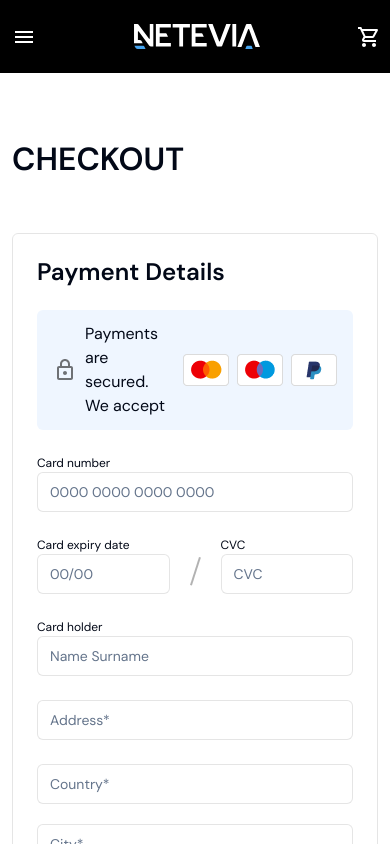
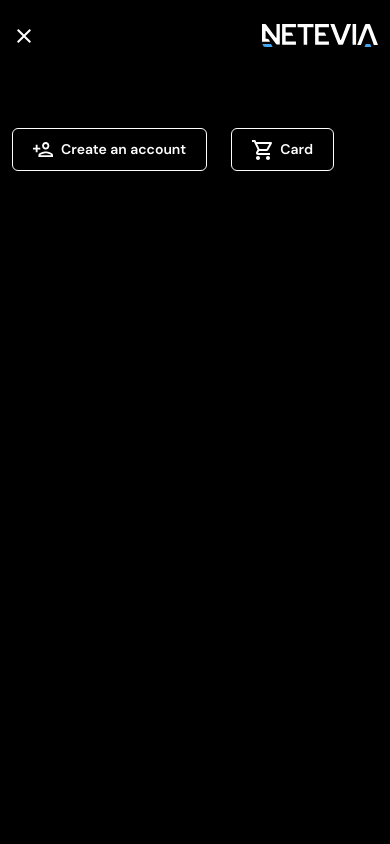
Before and after one commit to DiyorbekTursunov/Dolce-Gobbana, a Next.js app: page /check_out in a window 390 px wide. Both pictures are taken after a click on the button 24 px from the left and 36 px from the top of the page. Shown: the top 844 px of the page. Built offline with nearby package versions, Linux system fonts and the light colour scheme.

Commit message:
done navbar menu bar

```diff
--- a/app/check_out/page.tsx
+++ b/app/check_out/page.tsx
@@ -47,9 +47,13 @@ export default function CheckOut() {
                     <div className="border-[1px] border-[#0000001A] rounded-[6px] py-[20px] px-6  flex flex-col h-full">
                         <h2 className='font-semibold text-[24px] mb-[20px]'>Payment Details</h2>
                         <div className='flex flex-col gap-6'>
-                            <div className='flex items-center gap-2 bg-[#EFF6FF] py-3 px-4 rounded-[6px]'>
+                            <div className='flex flex-wrap items-center gap-2 bg-[#EFF6FF] py-3 px-4 rounded-[6px]'>
+                                <div className='flex gap-2'>
                                     <Image src={lock_outlined_icon} alt='lock outlined icon' />
-                                <span>Payments are secured. We accept</span>
+                                    <span>
+                                        Payments are secured. We accept
+                                    </span>
+                                </div>
                                 <Image src={Mastercard} alt='Mastercard icon' />
                                 <Image src={Maestro} alt='Maestro icon' />
                                 <Image src={PayPal} alt='PayPal icon' />
@@ -114,7 +118,7 @@ export default function CheckOut() {
                     </div>
                 </section>
             </div>
-            <div className='w-full border-[1px] border-[#0000001A] rounded-[6px]  p-[20px] mb-6'>
+            <div className='w-full border-[1px] border-[#0000001A] rounded-[6px] p-6'>
                 <div className='flex justify-between'>
                     <h2 className='text-[24px] font-semibold'>Terms and conditions</h2>
                     <Button onClick={() => setdescrIsOpen(!descrIsOpen)}>
@@ -122,7 +126,6 @@ export default function CheckOut() {
                     </Button>
                 </div>
                 {descrIsOpen && (
-                    <div>
                     <div className="mt-6">
                         <p className="mb-3">SXSW, LLC (“SXSW”) is proud to produce our family of events in-person including, without limitation, SXSW® Conference & Festivals and SXSW EDU® Conference & Festival collectively referred to herein as the “Event(s)”.</p>
                         <p className="mb-6">These SXSW Participation and Credentials Terms and Conditions (the “Terms”) apply to (i) you and any individual or entity that you are engaging in a transaction on behalf of to participate in any SXSW Events (“you” “your” or “Participant”), (ii) such Participant’s application for involvement in the Events (“Application(s)”) and (iii) Participant’s registration, attendance, participation, and/or enrollment, including, without limitation, purchase and/or possession of any SXSW Event entry or access credentials or permissions whether physical or digital, such as wristbands for the SXSW Music Festival and/or SXSW Film Festival (collectively referred to as “Wristbands”), badges, tickets, passes, and giveaways (Wristbands, tickets, passes, permissions and badges are collectively referred to herein as “Credentials”). By clicking “I Agree to the Above Terms & Conditions” below, by using any other electronic mechanism presented to signify acceptance, or by obtaining Credentials you acknowledge and agree to these Terms.</p>
@@ -132,7 +135,7 @@ export default function CheckOut() {
                                 <p>These Terms contain important information regarding limitations of our liability, your indemnification obligations, the law governing, and mandatory dispute resolution procedures related to, your Credentials, application and/or participation in the Event(s). These Terms also include a class action waiver and require binding arbitration on an individual basis to resolve disputes, rather than lawsuits in court and jury trials.</p>
                             </li>
                         </ul>
-                            <ul className="mt-3 ml-6 flex flex-col gap-3">
+                        <ul className="mt-3 ml-6 flex flex-col gap-3 max-sm:text-[12px]">
                             <li>
                                 <p>a. New Credentials. Paragraphs 1-23 herein apply in full if Participant is obtaining Credentials for an Event occurring in 2024.</p>
                             </li>
@@ -286,7 +289,6 @@ export default function CheckOut() {
                             </li>
                         </ul >
                     </div >
-                    </div >
                 )}
             </div>
         </main>
--- a/app/my_card/page.tsx
+++ b/app/my_card/page.tsx
@@ -10,6 +10,9 @@ import { tickets_Type } from "@/types/types";
 import CheckOutCard from "@/components/ui_elements/check_out_card";
 import { useEffect, useState } from "react";
 import { useRouter } from "next/navigation";
+//toastify
+import { ToastContainer, toast } from 'react-toastify';
+import 'react-toastify/dist/ReactToastify.css';
 
 export default function MyCard() {
     const [tickets, setTickets] = useState<tickets_Type[]>([]);
@@ -54,6 +57,7 @@ export default function MyCard() {
     function hendelDelete(ticketName: string) {
         const deletedTicktes = tickets.filter(ticket => ticket.name !== ticketName)
         setTicketsToStorage(deletedTicktes)
+        toast.info("Ticket removed");
     }
 
 
@@ -67,10 +71,10 @@ export default function MyCard() {
         setTickets(value);
     }
 
-
     return (
+        <>
+            <ToastContainer />
             <main className="max-w-[1240px] mx-auto mt-[62px] px-3">
-
                 {tickets.length ? <>
                     <h1 className="font-semibold text-[32px] uppercase mb-8">Review your items</h1>
                     <div className="mb-[78px] flex justify-between md:flex-row sm:flex-col gap-3 max-sm:gap-12 max-sm:flex-col h-full">
@@ -129,5 +133,6 @@ export default function MyCard() {
                         <h1 className="uppercase font-black text-[70px] opacity-40 max-sm:text-[50px]">No Tickets</h1>
                     </div>}
             </main>
+        </>
     )
 }
--- a/components/ui_elements/check_out_card.tsx
+++ b/components/ui_elements/check_out_card.tsx
@@ -6,7 +6,6 @@ import Image from "next/image";
 import icon_card from '../images/svg/icons/shop_bag.svg'
 import arrow_right_icon from '../images/svg/icons/arrow_right.svg'
 import { useRouter } from "next/navigation";
-import { tickets_Type } from "@/types/types";
 
 interface purchaseTitleProps {
     purchase_title: string,
@@ -28,22 +27,6 @@ export default function CheckOutCard({ tickets }: { tickets: purchaseTitleProps[
         tickets.forEach(ticket => total_price += ticket.original_price * ticket.ticket_count);
         return total_price;
     }
-
-
-    const newTickets = tickets.map((e: purchaseTitleProps) => {
-        const newTicket = {
-            name: e.name,
-            original_price: e.original_price,
-            ticket_count: e.ticket_count,
-            discounted_price: e.discounted_price,
-            discount: e.discount,
-        }
-        return newTicket
-    })
-
-
-
-
 
 
     return (
--- a/components/ui_elements/get_ticket_body.tsx
+++ b/components/ui_elements/get_ticket_body.tsx
@@ -8,7 +8,7 @@ import plus_icon from '../images/svg/icons/icon_plus.svg'
 import minus_icon from '../images/svg/icons/icon_minus.svg'
 import PurchaseCard from "./purchase_card";
 import { ticket_data_general_attendees, ticket_data_press_pass, ticket_data_startup_pass, ticket_data_vip_pass } from "@/helpers/data/tickets_data";
-import { useEffect, useState } from "react";
+import { useState } from "react";
 
 type GetTicketBodyProps = {
     SelectedButton: string;
--- /dev/null
+++ b/components/ui_elements/menu.tsx
@@ -0,0 +1,43 @@
+"use client"
+//components
+import { Button } from '../ui/button'
+import Link from 'next/link'
+import Image from 'next/image'
+//images
+import close_icon from '../images/svg/icons/close_icon.svg'
+import logo from '../images/logo.svg'
+import create_account from '../images/svg/icons/create_account.svg'
+import shop_bag from '../images/svg/icons/shop_bag.svg'
+import { useRouter } from 'next/navigation'
+
+interface NavbarMenuProps {
+    setmenuIsOpen: (isOpen: boolean) => void
+  }
+
+
+export default function NavbarMenu({ setmenuIsOpen }: NavbarMenuProps) {
+    const router = useRouter()
+
+    return (
+        <div className='md:hidden sm:block w-full h-screen fixed bg-[#000] py-6 px-3 z-50'>
+            <div className='flex justify-between'>
+                <Button onClick={() => setmenuIsOpen(false)}>
+                    <Image src={close_icon} alt='close icon' />
+                </Button>
+                <Link href={'/'} onClick={() => setmenuIsOpen(false)}>
+                    <Image src={logo} alt='site logo' className='w-[116.26px]' />
+                </Link>
+            </div>
+            <div className='flex w-full justify-center max-sm:justify-start mt-20 flex-wrap gap-6'>
+                <Button className='px-[40px] py-[13px] max-sm:px-[20px] max-sm:py-[10px] max-sm:text-[14px] flex gap-2 font-semibold text-[16px]' variant="outline" onClick={() => { router.push("/register"), setmenuIsOpen(false) }}>
+                    <Image src={create_account} alt='Create an account icon' className='max-sm:w-[20px]' />
+                    Create an account
+                </Button>
+                <Button className='px-[40px] py-[13px] max-sm:px-[20px] max-sm:py-[10px] max-sm:text-[14px] flex gap-2 font-semibold text-[16px]' variant="outline" onClick={() => { router.push("/my_card"), setmenuIsOpen(false) }}>
+                    <Image src={shop_bag} alt='Shop Bag icon' className='max-sm:w-[20px]' />
+                    Card
+                </Button>
+            </div>
+        </div>
+    )
+}
--- a/components/ui_elements/navbar.tsx
+++ b/components/ui_elements/navbar.tsx
@@ -9,14 +9,19 @@ import create_account from '../images/svg/icons/create_account.svg'
 import shop_bag from '../images/svg/icons/shop_bag.svg'
 import menu_icon from '../images/svg/icons/menu_filled.svg'
 import { useRouter } from 'next/navigation'
+import { useState } from 'react'
+import NavbarMenu from './menu'
 
 export default function Navbar() {
   const router = useRouter()
+  const [menuIsOpen, setmenuIsOpen] = useState<boolean>(false)
 
   return (
+    <>
+      {menuIsOpen && <NavbarMenu setmenuIsOpen={setmenuIsOpen} />}
       <nav className="w-full bg-[#000]">
         <div className="max-w-[1240px] mx-auto flex justify-between items-center py-6 px-3">
-        <Button variant={'link'} className='md:hidden sm:block max-sm:block'>
+          <Button variant={'link'} className='md:hidden sm:block max-sm:block' onClick={() => setmenuIsOpen(true)}>
             <Image src={menu_icon} alt='Menu Icon' />
           </Button>
           <Link href={'/'}>
@@ -37,5 +42,6 @@ export default function Navbar() {
           </Button>
         </div>
       </nav>
+    </>
   )
 }
--- a/package.json
+++ b/package.json
@@ -20,6 +20,7 @@
     "react": "^18",
     "react-dom": "^18",
     "react-hook-form": "^7.51.2",
+    "react-toastify": "^10.0.5",
     "tailwind-merge": "^2.2.2",
     "tailwindcss-animate": "^1.0.7",
     "zod": "^3.22.4"
```
Also changed, not shown: components/ui_elements/purchase_card.tsx (+10 -3 lines), components/images/svg/icons/close_icon.svg (added), 1 other file (tests, documents, lock files or other folders). Lines whose indentation alone changed are shown as unchanged.
